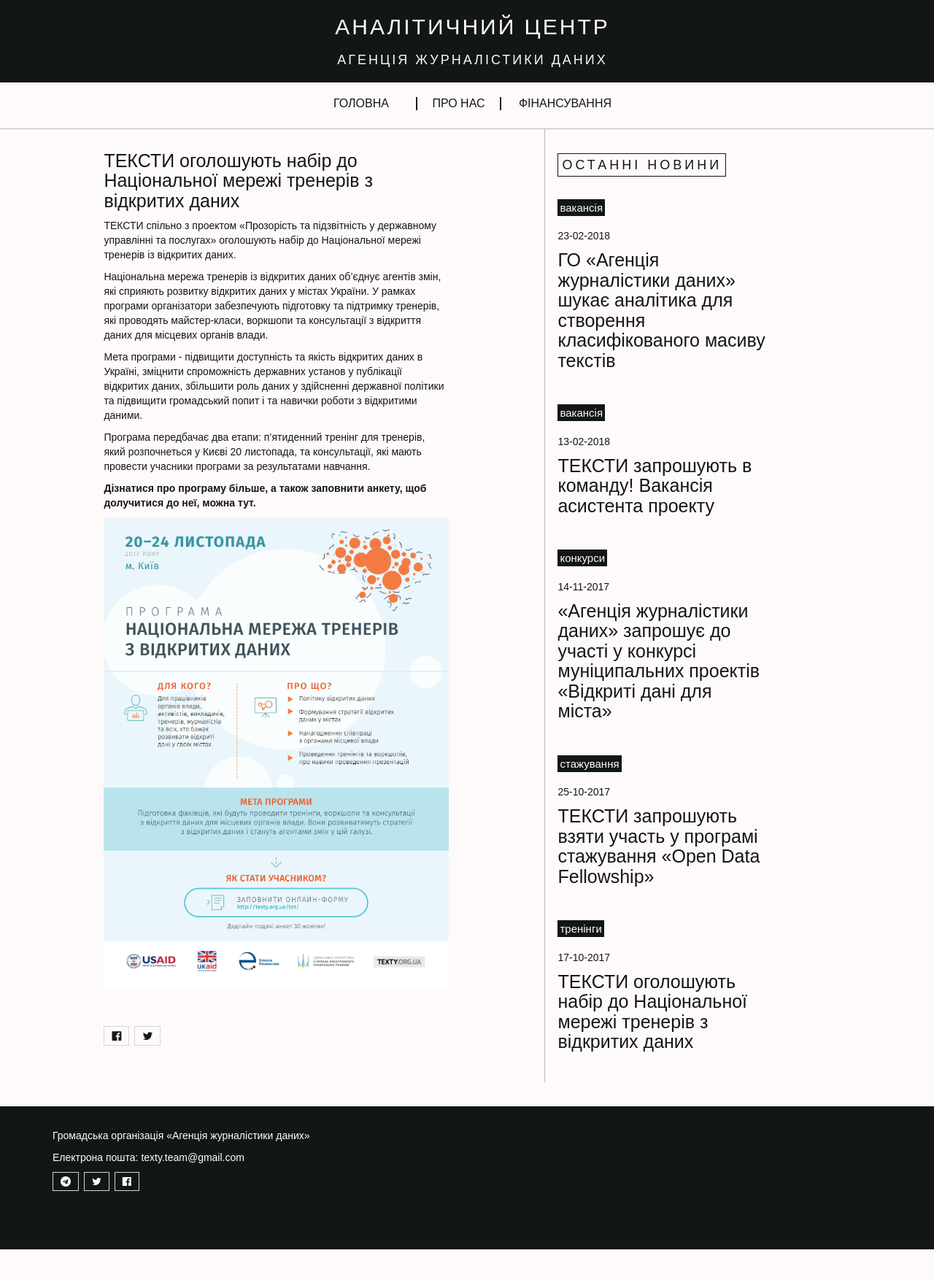
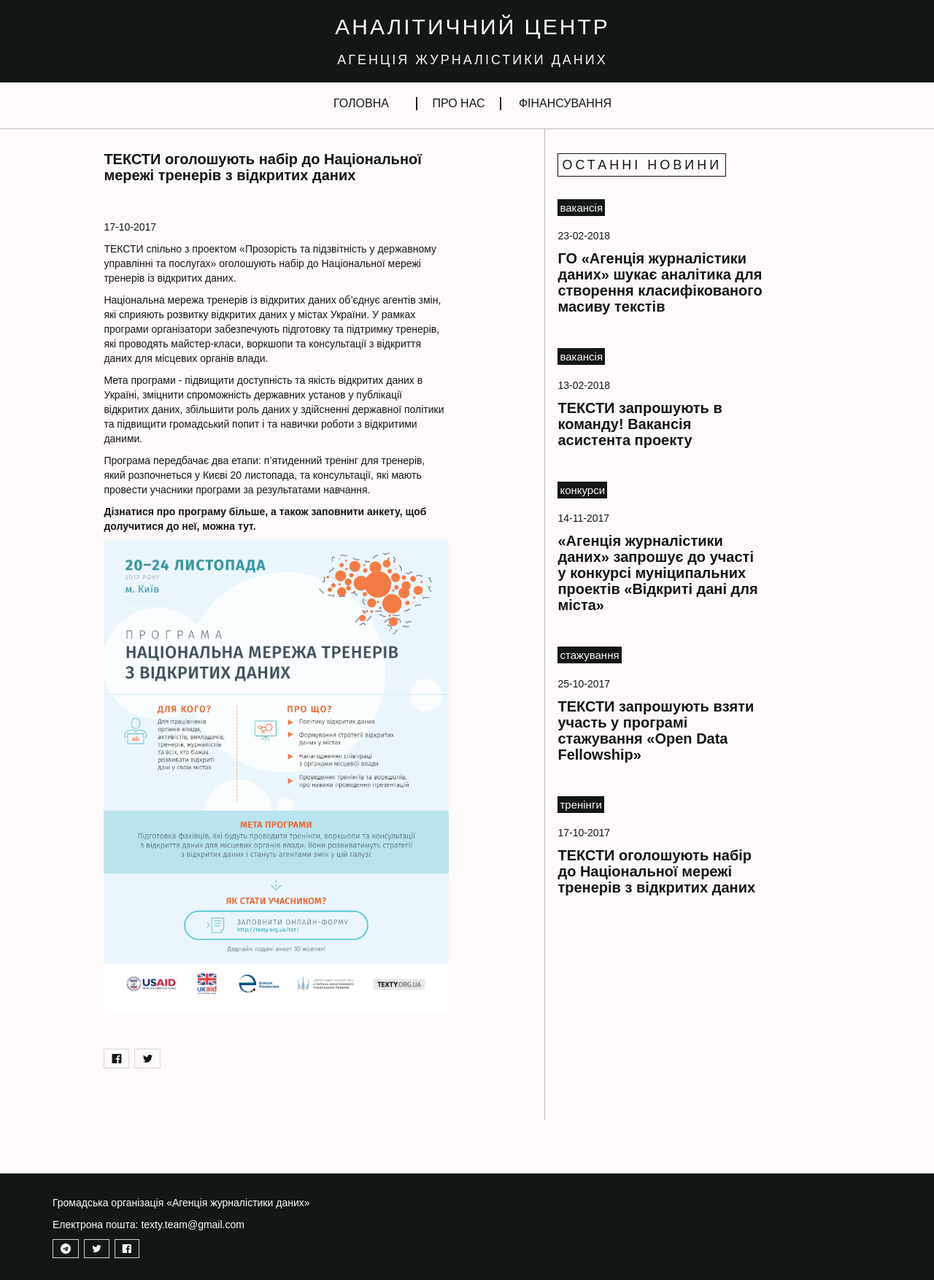
Before and after one commit to YevhDr/my-blog, a Jekyll site: the page built from _posts/2017-10-17-trainers-network.md, in a window 1280 px wide. Shown: the whole page at 73% size. Built offline with Jekyll 4.4.1, drawn with Linux system fonts in a browser that asks for light colours; a script that is not in the unit is left out; before the commit the page ends 1712 px from its top, so only the background shows below that.

Commit message:
new_home

```diff
--- a/_layouts/home.html
+++ b/_layouts/home.html
@@ -290,7 +290,7 @@ layout: wrapper
                 {% for post in paginator.posts %}
 
                 <h5 class="highlited"><span>{{ post.heading }}</span></h5>
-                <h4><a class="no-hover" href="{{ site.baseurl }}{{ post.url }}">{{ post.title }}</a></h4>
+                <h3><a class="no-hover" href="{{ site.baseurl }}{{ post.url }}">{{ post.title }}</a></h3>
                 <p> {{ post.date | date: "%-d-%m-%Y" }}
                 <p>
                 <p class="post-lead"> {{ post.lead }} </p>
--- a/_layouts/post.html
+++ b/_layouts/post.html
@@ -8,8 +8,8 @@ layout: "wrapper"
                 <div class="padding">
                     <div class="col-md-10">
 
-            <h3 class="page-title">{{ page.title }}</h3>
-
+                        <h3 class="page-title content">{{ page.title }}</h3>
+                        <p> {{ page.date | date: "%-d-%m-%Y" }}</p>
                         <div class="content">
                             {{ content }}
                         </div>
@@ -18,15 +18,17 @@ layout: "wrapper"
                         <div id="share-bar">
 
                             <div class="share-buttons">
-                    <a  href="https://www.facebook.com/sharer/sharer.php?u={{ site.url }}{{ site.baseurl }}{{ page.url }}"
+                                <a class="no-hover"
+                                   href="https://www.facebook.com/sharer/sharer.php?u={{ site.url }}{{ site.baseurl }}{{ page.url }}"
                                    onclick="window.open(this.href, 'pop-up', 'left=20,top=20,width=500,height=500,toolbar=1,resizable=0'); return false;"
-                        title="Share on Facebook" >
+                                   title="Share on Facebook">
                                     <i class="fa fa-facebook-official share-button"></i>
                                 </a>
 
-                    <a  href="https://twitter.com/intent/tweet?text={{ page.title }}&url={{ site.url }}{{ site.baseurl }}{{ page.url }}"
+                                <a class="no-hover"
+                                   href="https://twitter.com/intent/tweet?text={{ page.title }}&url={{ site.url }}{{ site.baseurl }}{{ page.url }}"
                                    onclick="window.open(this.href, 'pop-up', 'left=20,top=20,width=500,height=500,toolbar=1,resizable=0'); return false;"
-                        title="Share on Twitter" >
+                                   title="Share on Twitter">
                                     <i class="fa fa-twitter share-button"></i>
                                 </a>
 
--- a/_layouts/wrapper.html
+++ b/_layouts/wrapper.html
@@ -154,19 +154,19 @@
                 <div class="col-md-6">
                     <p class="foot">Громадська організація «Агенція журналістики даних»</p>
                     <p class="foot">Електрона пошта: texty.team@gmail.com</p>
-                    <a  href="https://telegram.me/textyorgua"
+                    <a  class="no-hover" href="https://telegram.me/textyorgua"
                         onclick="window.open(this.href, 'pop-up', 'left=20,top=20,width=500,height=500,toolbar=1,resizable=0'); return false;">
-                        <i style="color:white" class="fa fa-telegram share-button"></i>
+                        <i style="color:white" class="fa fa-telegram share-button2"></i>
                     </a>
 
-                    <a  href="http://twitter.com/textyorgua"
+                    <a  class="no-hover" href="http://twitter.com/textyorgua"
                         onclick="window.open(this.href, 'pop-up', 'left=20,top=20,width=500,height=500,toolbar=1,resizable=0'); return false;">
-                        <i style="color:white" class="fa fa-twitter share-button"></i>
+                        <i style="color:white" class="fa fa-twitter share-button2"></i>
                     </a>
 
-                    <a  href="http://facebook.com/texty.org.ua"
+                    <a  class="no-hover" href="http://facebook.com/texty.org.ua"
                         onclick="window.open(this.href, 'pop-up', 'left=20,top=20,width=500,height=500,toolbar=1,resizable=0'); return false;">
-                        <i style="color:white" class="fa fa-facebook-official share-button"></i>
+                        <i style="color:white" class="fa fa-facebook-official share-button2"></i>
                     </a>
                 </div>
 
--- a/css/style.css
+++ b/css/style.css
@@ -19,8 +19,12 @@
 /* All buttons */
 /* Each button */
 .share-button {
-  margin: 0;
-  margin-bottom: 50px;
+  margin-bottom: 70px !important;
+  margin-right: 3px;
+  border: 1px solid #D3D6D2;
+  padding: 5px 10px 5px 10px; }
+
+.share-button2 {
   margin-right: 3px;
   border: 1px solid #D3D6D2;
   padding: 5px 10px 5px 10px; }
@@ -162,22 +166,23 @@ h2 span {
     margin-top: 0 !important; } }
 
 h3 {
-  font-weight: 800;
+  font-weight: 800 !important;
   margin-top: 0 !important;
   color: #121714 !important; }
   @media (max-width: 2570px), (max-width: 1440px), (max-width: 1285px) {
     h3 {
-      font-size: 2.5rem !important; } }
+      font-size: 2rem !important;
+      line-height: 2.0rem; } }
   @media (max-width: 1024px), (max-width: 767px), (max-width: 374px) {
     h3 {
-      font-size: 3.5rem !important; } }
+      font-size: 3rem !important; } }
 
 @media (max-width: 2570px), (max-width: 1440px), (max-width: 1285px) {
   h4 {
-    font-size: 2.5rem !important; } }
+    font-size: 2.3rem !important; } }
 @media (max-width: 1024px), (max-width: 767px), (max-width: 374px) {
   h4 {
-    font-size: 4rem !important; } }
+    font-size: 3.7rem !important; } }
 
 h5 {
   margin-top: 0 !important; }
@@ -197,7 +202,8 @@ a:hover {
   border-bottom: 1px solid black; }
 
 .no-hover {
-  text-decoration: none !important; }
+  text-decoration: none !important;
+  border-bottom: none; }
 
 .highlited span {
   background-color: #121714; }
@@ -339,6 +345,7 @@ h5.highlited span {
 h5.team-descript-name {
   margin-top: -30px !important;
   margin-right: 30px;
+  font-weight: 800 !important;
   color: #121714; }
 
 .team-descript {
```
Also changed, not shown: style.scss/style.scss (+18 -7 lines), 1 other file. Lines whose indentation alone changed are shown as unchanged.
